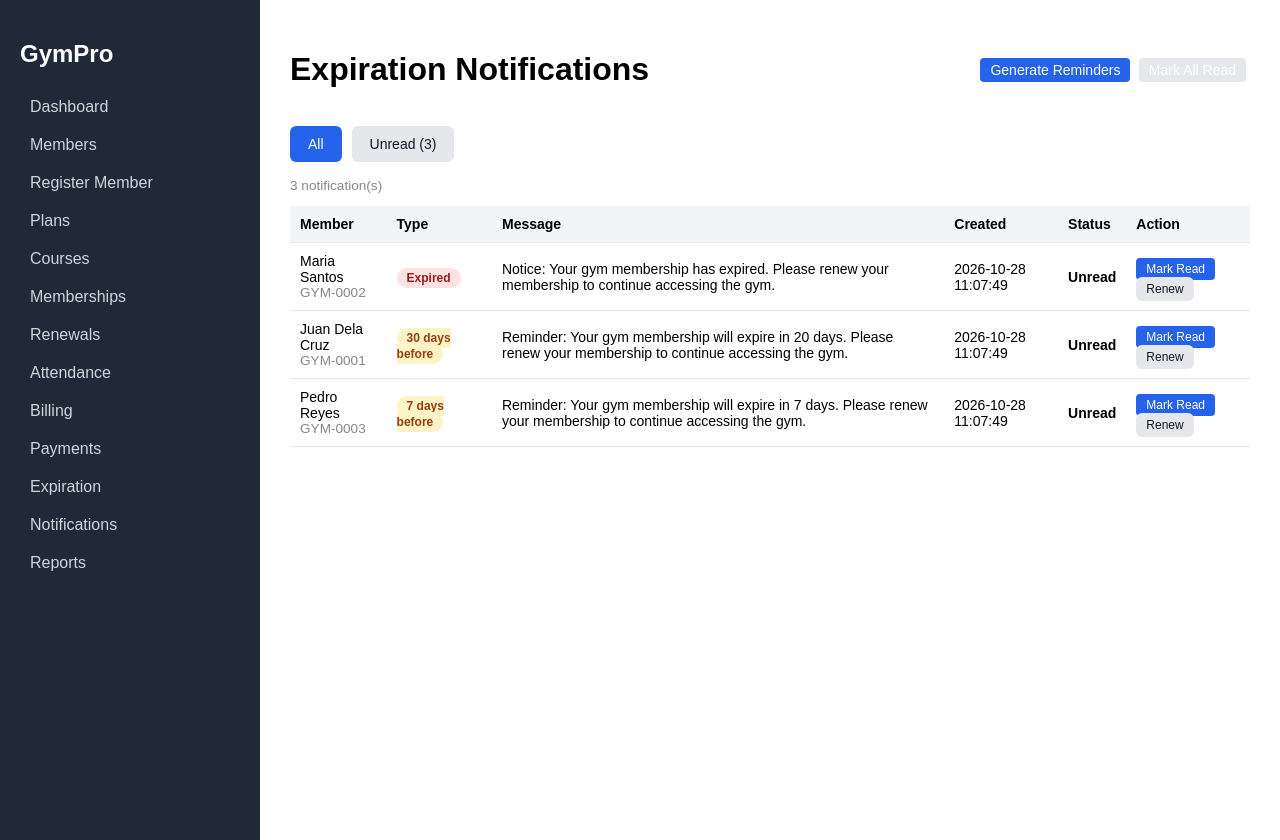
After one commit to Radleyyyy/GYM_MANAGEMENT_SYSTEM, a Flask app: page /notifications/ in a window 1280 px wide. The commit adds this page. Run offline with Flask 3, Linux system fonts and the light colour scheme; data comes from the database, SQL or seed files in the repository.

Commit message:
Lab 24: expiration notifications
Co-Authored-By: Claude Sonnet 5.5 <noreply@anthropic.com>
Claude-Session: https://claude.ai/code/session_01QLzJ8FAJ2oGwPFAZ5QnmKW

```diff
--- a/app.py
+++ b/app.py
@@ -10,6 +10,7 @@ from controllers.billing import billing_bp
 from controllers.payments import payments_bp
 from controllers.courses import courses_bp
 from controllers.expiration import expiration_bp
+from controllers.notifications import notifications_bp
 
 
 import os
@@ -28,9 +29,10 @@ _last_run = {"date": None}
 def auto_update_expirations():
     # Lab 23: run the automatic expiration processing once per day
     from datetime import date
-    from models import expiration_model
+    from models import expiration_model, notification_model
     if _last_run["date"] != date.today():
         expiration_model.update_statuses()
+        notification_model.generate_notifications()
         _last_run["date"] = date.today()
 
 app.register_blueprint(main_bp)
@@ -43,6 +45,7 @@ app.register_blueprint(billing_bp)
 app.register_blueprint(payments_bp)
 app.register_blueprint(courses_bp)
 app.register_blueprint(expiration_bp)
+app.register_blueprint(notifications_bp)
 
 if __name__ == "__main__":
     app.run(debug=True)
--- a/controllers/expiration.py
+++ b/controllers/expiration.py
@@ -1,5 +1,5 @@
 from flask import Blueprint, render_template, request, redirect, url_for, flash
-from models import expiration_model
+from models import expiration_model, notification_model
 
 expiration_bp = Blueprint("expiration", __name__, url_prefix="/expiration")
 
@@ -22,5 +22,6 @@ def monitor():
 @expiration_bp.route("/update", methods=["POST"])
 def run_update():
     changed = expiration_model.update_statuses()
+    notification_model.generate_notifications()
     flash(f"Expiration processing done. {changed} membership(s) marked expired.", "success")
     return redirect(url_for("expiration.monitor"))
--- /dev/null
+++ b/controllers/notifications.py
@@ -0,0 +1,37 @@
+from flask import Blueprint, render_template, request, redirect, url_for, flash
+from models import notification_model
+
+notifications_bp = Blueprint("notifications", __name__, url_prefix="/notifications")
+
+
+@notifications_bp.route("/")
+def list_notifications():
+    notification_model.generate_notifications()
+    unread_only = request.args.get("filter") == "unread"
+    return render_template(
+        "notification_list.html",
+        notifications=notification_model.list_notifications(unread_only),
+        unread=notification_model.unread_count(),
+        unread_only=unread_only,
+        labels=notification_model.TYPE_LABELS,
+    )
+
+
+@notifications_bp.route("/generate", methods=["POST"])
+def generate():
+    created = notification_model.generate_notifications()
+    flash(f"{created} new notification(s) generated.", "success")
+    return redirect(url_for("notifications.list_notifications"))
+
+
+@notifications_bp.route("/<int:notification_id>/read", methods=["POST"])
+def read(notification_id):
+    notification_model.mark_read(notification_id)
+    return redirect(url_for("notifications.list_notifications"))
+
+
+@notifications_bp.route("/read-all", methods=["POST"])
+def read_all():
+    notification_model.mark_read()
+    flash("All notifications marked as read.", "success")
+    return redirect(url_for("notifications.list_notifications"))
--- /dev/null
+++ b/models/notification_model.py
@@ -0,0 +1,91 @@
+from datetime import date
+from database.db import get_db
+
+TYPE_LABELS = {
+    "30_days": "30 days before",
+    "7_days": "7 days before",
+    "1_day": "1 day before",
+    "expired": "Expired",
+}
+
+
+def _type_for(days_left):
+    """Pick the one notification type that fits the days left."""
+    if days_left < 0:
+        return "expired"
+    if days_left <= 1:
+        return "1_day"
+    if days_left <= 7:
+        return "7_days"
+    if days_left <= 30:
+        return "30_days"
+    return None
+
+
+def _message(ntype, days_left):
+    if ntype == "expired":
+        return ("Notice: Your gym membership has expired. "
+                "Please renew your membership to continue accessing the gym.")
+    if days_left == 0:
+        when = "today"
+    else:
+        when = f"in {days_left} day{'s' if days_left != 1 else ''}"
+    return (f"Reminder: Your gym membership will expire {when}. "
+            "Please renew your membership to continue accessing the gym.")
+
+
+def generate_notifications(today=None):
+    """Creates reminders for memberships that are 30/7/1 days from expiring, or expired.
+    Each membership gets each notification type only once. Returns how many were created."""
+    today = today or date.today()
+    conn = get_db()
+    created = 0
+    try:
+        rows = conn.execute(
+            """SELECT membership_id, member_id, end_date FROM memberships
+               WHERE status IN ('active','pending','expired')""").fetchall()
+        for r in rows:
+            days_left = (date.fromisoformat(r["end_date"]) - today).days
+            ntype = _type_for(days_left)
+            if ntype is None:
+                continue
+            cur = conn.execute(
+                """INSERT OR IGNORE INTO notifications
+                   (member_id, membership_id, notification_type, message) VALUES (?,?,?,?)""",
+                (r["member_id"], r["membership_id"], ntype, _message(ntype, days_left)))
+            created += cur.rowcount
+        conn.commit()
+        return created
+    finally:
+        conn.close()
+
+
+def list_notifications(unread_only=False):
+    sql = """SELECT n.*, m.member_number, m.first_name, m.last_name
+             FROM notifications n JOIN members m ON m.member_id = n.member_id"""
+    if unread_only:
+        sql += " WHERE n.is_read = 0"
+    sql += " ORDER BY n.notification_id DESC"
+    conn = get_db()
+    rows = conn.execute(sql).fetchall()
+    conn.close()
+    return rows
+
+
+def unread_count():
+    conn = get_db()
+    n = conn.execute("SELECT COUNT(*) FROM notifications WHERE is_read = 0").fetchone()[0]
+    conn.close()
+    return n
+
+
+def mark_read(notification_id=None):
+    """Mark one notification (or all when None) as read."""
+    conn = get_db()
+    if notification_id is None:
+        conn.execute("UPDATE notifications SET is_read = 1")
+    else:
+        conn.execute("UPDATE notifications SET is_read = 1 WHERE notification_id = ?",
+                     (notification_id,))
+    conn.commit()
+    conn.close()
--- a/templates/base.html
+++ b/templates/base.html
@@ -19,6 +19,7 @@
     <a href="{{ url_for('billing.list_memberships') }}">Billing</a>
     <a href="{{ url_for('payments.list_payments') }}">Payments</a>
     <a href="{{ url_for('expiration.monitor') }}">Expiration</a>
+    <a href="{{ url_for('notifications.list_notifications') }}">Notifications</a>
     <a href="#">Reports</a>
   </nav>
   <main class="content">
--- /dev/null
+++ b/templates/notification_list.html
@@ -0,0 +1,50 @@
+{% extends "base.html" %}
+{% block title %}Notifications{% endblock %}
+{% block content %}
+<div class="page-head">
+  <h1>Expiration Notifications</h1>
+  <div class="inline-actions">
+    <form method="post" action="{{ url_for('notifications.generate') }}" class="inline-form">
+      <button type="submit" class="btn">Generate Reminders</button>
+    </form>
+    <form method="post" action="{{ url_for('notifications.read_all') }}" class="inline-form">
+      <button type="submit" class="btn btn-light">Mark All Read</button>
+    </form>
+  </div>
+</div>
+
+<div class="toolbar">
+  <a href="{{ url_for('notifications.list_notifications') }}"
+     class="btn {% if unread_only %}btn-light{% endif %}">All</a>
+  <a href="{{ url_for('notifications.list_notifications', filter='unread') }}"
+     class="btn {% if not unread_only %}btn-light{% endif %}">Unread ({{ unread }})</a>
+</div>
+
+<p class="muted">{{ notifications|length }} notification(s)</p>
+<table class="data-table">
+  <thead>
+    <tr><th>Member</th><th>Type</th><th>Message</th><th>Created</th><th>Status</th><th>Action</th></tr>
+  </thead>
+  <tbody>
+    {% for n in notifications %}
+    <tr>
+      <td>{{ n.first_name }} {{ n.last_name }}<div class="muted">{{ n.member_number }}</div></td>
+      <td><span class="badge badge-{{ 'expired' if n.notification_type == 'expired' else 'expiring' }}">{{ labels[n.notification_type] }}</span></td>
+      <td>{{ n.message }}</td>
+      <td>{{ n.created_at }}</td>
+      <td>{% if n.is_read %}<span class="muted">Read</span>{% else %}<strong>Unread</strong>{% endif %}</td>
+      <td>
+        {% if not n.is_read %}
+        <form method="post" action="{{ url_for('notifications.read', notification_id=n.notification_id) }}" class="inline-form">
+          <button type="submit" class="btn btn-sm">Mark Read</button>
+        </form>
+        {% endif %}
+        <a href="{{ url_for('renewals.renew', member_id=n.member_id) }}" class="btn btn-sm btn-light">Renew</a>
+      </td>
+    </tr>
+    {% else %}
+    <tr><td colspan="6" class="muted">No notifications.</td></tr>
+    {% endfor %}
+  </tbody>
+</table>
+{% endblock %}
```
